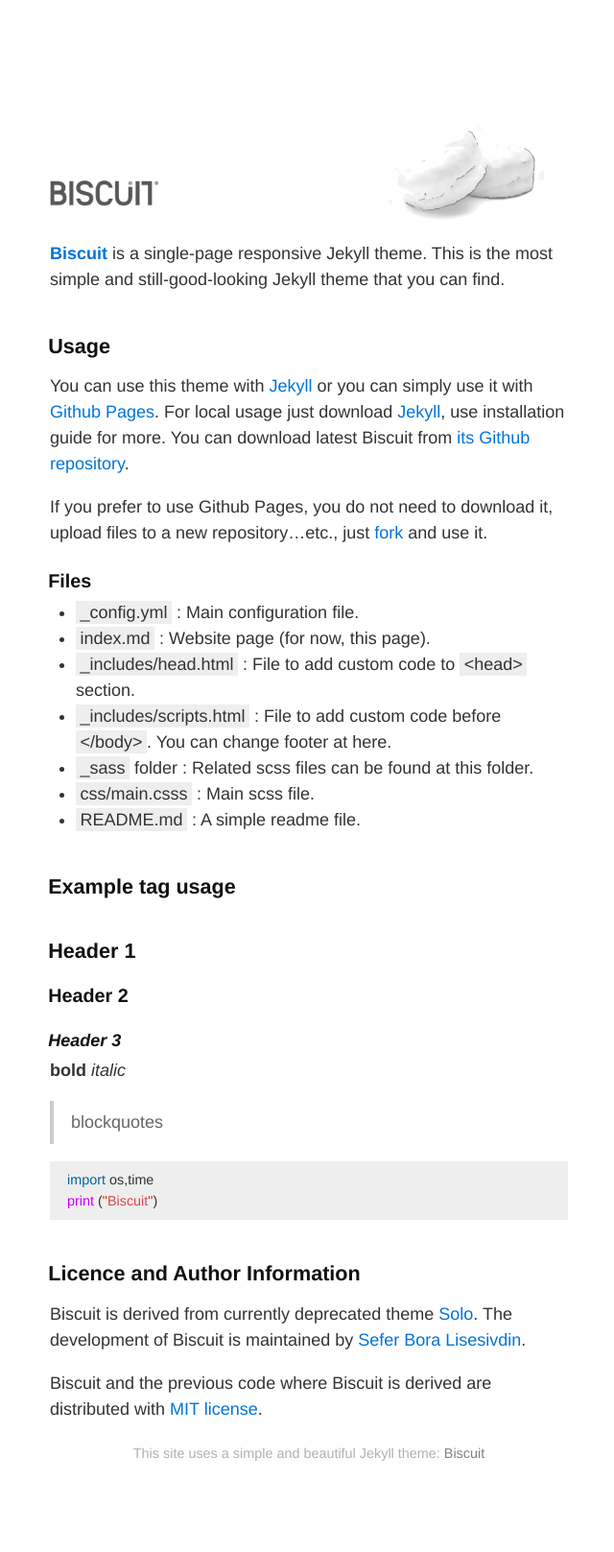
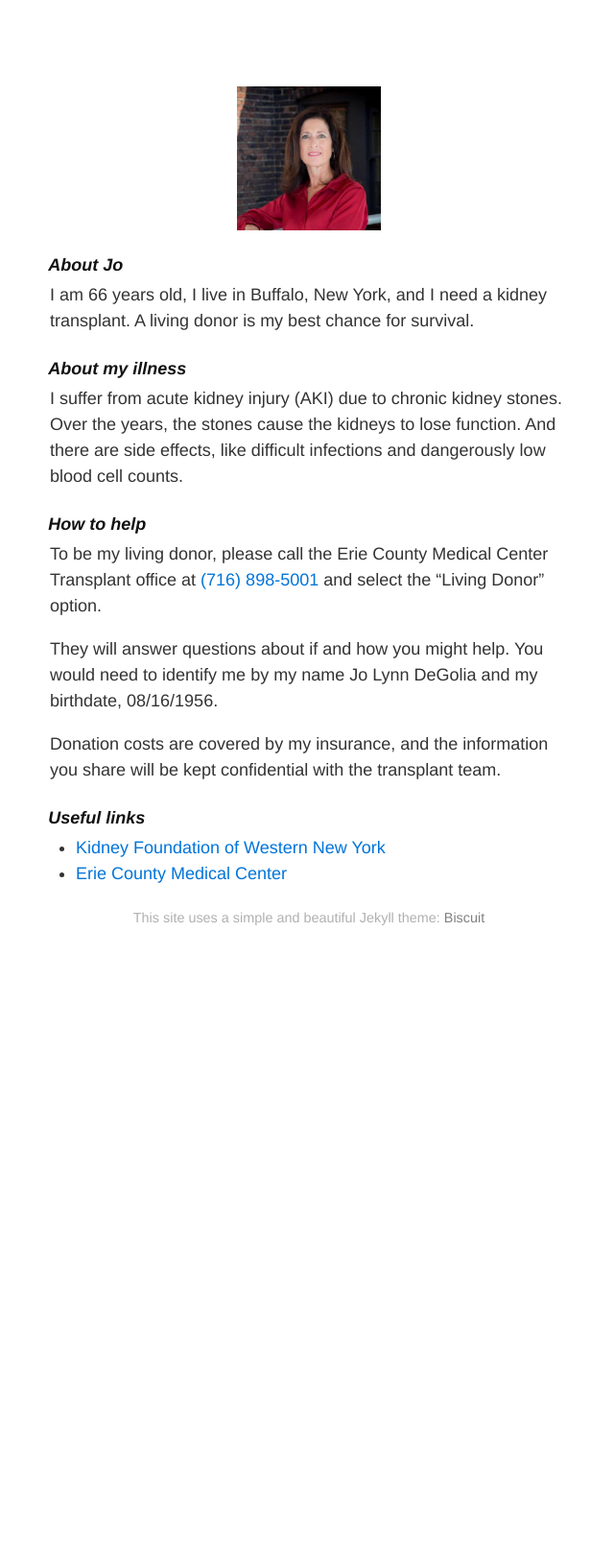
Before and after one commit to aednichols/jo-site, a Jekyll site: the page built from index.md, in a window 1280 px wide. Shown: the whole page at 96% size, without its empty margins (318-958 px from the left). Built offline with Jekyll 4.4.1, drawn with Linux system fonts in a browser that asks for light colours; after the commit the page ends 1059 px from its top, so only the background shows below that.

Commit message:
Make site useful

```diff
--- a/index.md
+++ b/index.md
@@ -2,45 +2,25 @@
 layout: default
 ---
 
-![Banner](assets/biscuit.png)
+<img src="assets/jo.jpg" alt="Jo Portrait" width="150"/>
 
+#### About Jo
 
-**[Biscuit](http://sblisesivdin.github.io/biscuit)** is a single-page responsive Jekyll theme. This is the most simple and still-good-looking Jekyll theme that you can find.
+I am 66 years old, I live in Buffalo, New York, and I need a kidney transplant. A living donor is my best chance for survival.
 
-## Usage
+#### About my illness
 
-You can use this theme with [Jekyll](http://jekyllrb.com/) or you can simply use it with [Github Pages](https://pages.github.com).
-For local usage just download [Jekyll](http://jekyllrb.com/), use installation guide for more. You can download latest Biscuit from [its Github repository](https://github.com/sblisesivdin/biscuit).
+I suffer from acute kidney injury (AKI) due to chronic kidney stones. Over the years, the stones cause the kidneys to lose function.  And there are side effects, like difficult infections and dangerously low blood cell counts.
 
-If you prefer to use Github Pages, you do not need to download it, upload files to a new repository...etc., just [fork](https://docs.github.com/en/get-starter/quickstart/fork-a-repo) and use it.
+#### How to help
 
-### Files
+To be my living donor, please call the Erie County Medical Center Transplant office at <a href="tel:7168985001">(716) 898-5001</a> and select the "Living Donor" option.
 
-* `_config.yml`            : Main configuration file.
-* `index.md`               : Website page (for now, this page).
-* `_includes/head.html`    : File to add custom code to `<head>` section.
-* `_includes/scripts.html` : File to add custom code before `</body>`. You can change footer at here.
-* `_sass` folder           : Related scss files can be found at this folder.
-* `css/main.csss`          : Main scss file.
-* `README.md`              : A simple readme file.
+They will answer questions about if and how you might help. You would need to identify me by my name Jo Lynn DeGolia and my birthdate, 08/16/1956.
 
-## Example tag usage
+Donation costs are covered by my insurance, and the information you share will be kept confidential with the transplant team.
 
-## Header 1
-### Header 2
-#### Header 3
-**bold**
-*italic*
+#### Useful links
 
-> blockquotes
-
-~~~python
-import os,time
-print ("Biscuit")
-~~~
-
-## Licence and Author Information
-
-Biscuit is derived from currently deprecated theme [Solo](http://github.com/chibicode/solo). The development of Biscuit is maintained by [Sefer Bora Lisesivdin](https://lrgresearch.org/bora).
-
-Biscuit and the previous code where Biscuit is derived are distributed with [MIT license](https://github.com/sblisesivdin/biscuit/blob/gh-pages/LICENSE).
+* [Kidney Foundation of Western New York](https://www.kfwny.org/)
+* [Erie County Medical Center](https://www.ecmc.edu/kidney-transplantation/)
```
Also changed, not shown: assets/biscuit.png (deleted), assets/jo.jpg (added).
